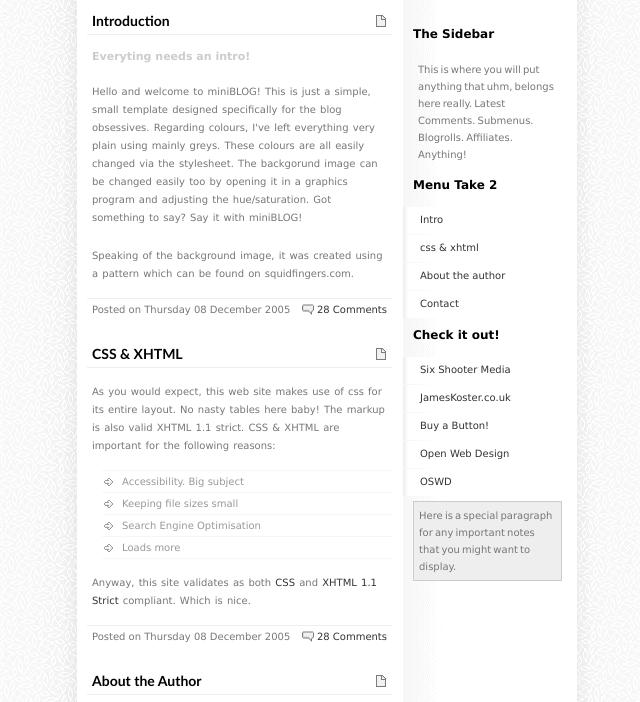
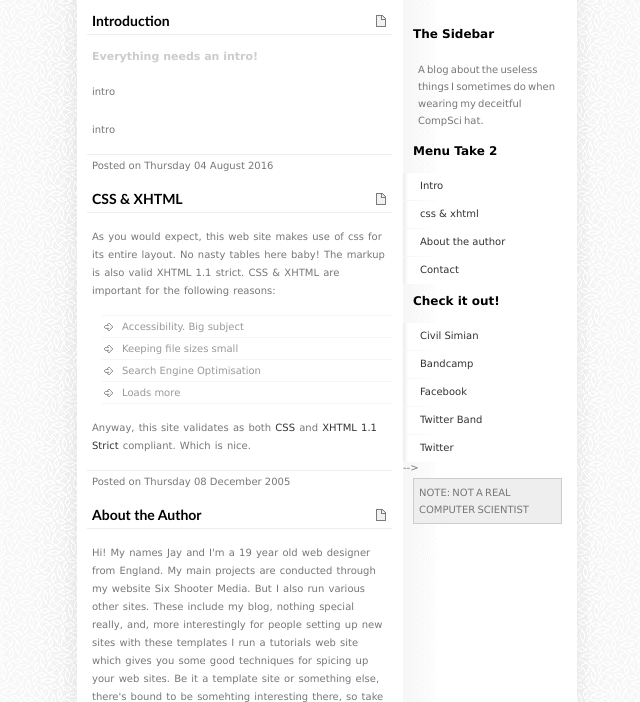
Before and after one commit to RuMcClu/ranoar.github.io, a plain HTML site: page index.html in a window 1280 px wide. Shown: the part 153-855 px from the top of the page, without its empty margins (313-953 px from the left). Drawn offline with Linux system fonts and the light colour scheme.

Commit message:
modified stolen template a bit

```diff
--- a/index.html
+++ b/index.html
@@ -19,7 +19,7 @@
   </div>
   <div id="sidebar">
     <h1>The Sidebar</h1>
-    <p> This is where you will put anything that uhm, belongs here really. Latest Comments. Submenus. Blogrolls. Affiliates. Anything! </p>
+    <p> A blog about the useless things I sometimes do when wearing my deceitful CompSci hat. </p>
     <h1>Menu Take 2</h1>
     <ul class="submenu">
       <li><a href="#intro">Intro</a></li>
@@ -28,21 +28,21 @@
       <li><a href="#contact">Contact</a></li>
     </ul>
     <h1>Check it out!</h1>
-    <ul class="submenu">
-      <li><a href="http://all-free-download.com/free-website-templates/">Six Shooter Media</a></li>
-      <li><a href="http://all-free-download.com/free-website-templates/">JamesKoster.co.uk</a></li>
-      <li><a href="http://all-free-download.com/free-website-templates/">Buy a Button!</a></li>
-      <li><a href="http://all-free-download.com/free-website-templates/">Open Web Design</a></li>
-      <li><a href="http://all-free-download.com/free-website-templates/">OSWD</a></li>
-    </ul>
-    <p class="note"> Here is a special paragraph for any important notes that you might want to display. </p>
+  <ul class="submenu">
+      <li><a href="http://civilsimian.co.uk">Civil Simian</a></li>
+      <li><a href="http://civilsimian.bandcamp.com">Bandcamp</a></li>
+      <li><a href="http://facebook.com/civilsimian">Facebook</a></li>
+      <li><a href="http://twitter.com/civilsimian">Twitter Band</a></li>
+      <li><a href="http://twitter.com/rumcclu">Twitter</a></li>
+    </ul>-->
+    <p class="note">NOTE: NOT A REAL COMPUTER SCIENTIST</p>
   </div>
   <div id="content">
     <h1><a href="#intro" id="intro">Introduction</a></h1>
-    <h2>Everyting needs an intro!</h2>
-    <p> Hello and welcome to miniBLOG! This is just a simple, small template designed specifically for the blog obsessives. Regarding colours, I've left everything very plain using mainly greys. These colours are all easily changed via the stylesheet. The backgorund image can be changed easily too by opening it in a graphics program and adjusting the hue/saturation. Got something to say? Say it with miniBLOG! </p>
-    <p> Speaking of the background image, it was created using a pattern which can be found on squidfingers.com. </p>
-    <div class="article_menu"> <b>Posted on Thursday 08 December 2005</b> <a href="http://all-free-download.com/free-website-templates/">28 Comments</a> </div>
+    <h2>Everything needs an intro!</h2>
+    <p> intro </p>
+    <p>intro </p>
+    <div class="article_menu"> <b>Posted on Thursday 04 August 2016</b>  </div>
     <h1><a href="#css" id="css">CSS &amp; XHTML</a></h1>
     <p> As you would expect, this web site makes use of css for its entire layout. No nasty tables here baby! The markup is also valid XHTML 1.1 strict. CSS &amp; XHTML are important for the following reasons: </p>
     <ul>
@@ -52,7 +52,7 @@
       <li>Loads more</li>
     </ul>
     <p> Anyway, this site validates as both <a href="http://jigsaw.w3.org/css-validator/check/referer">CSS</a> and <a href="http://validator.w3.org/check?uri=referer">XHTML 1.1 Strict</a> compliant. Which is nice. </p>
-    <div class="article_menu"> <b>Posted on Thursday 08 December 2005</b> <a href="http://all-free-download.com/free-website-templates/">28 Comments</a> </div>
+    <div class="article_menu"> <b>Posted on Thursday 08 December 2005</b> </div>
     <h1><a href="#about" id="about">About the Author</a></h1>
     <p> Hi! My names Jay and I'm a 19 year old web designer from England. My main projects are conducted through my website Six Shooter Media. But I also run various other sites. These include my blog, nothing special really, and, more interestingly for people setting up new sites with these templates I run a tutorials web site which gives you some good techniques for spicing up your web sites. Be it a template site or something else, there's bound to be somehting interesting there, so take a look at Pretty as a Picture. </p>
     <p> Another site of mine that you might find interesting if you're setting up a site with a free template like this is Buy a Button. There, for a great price you can purchase a link to your site in the form of a button. This link will obviously provide you site with some additional traffic which is always nice! </p>
```
